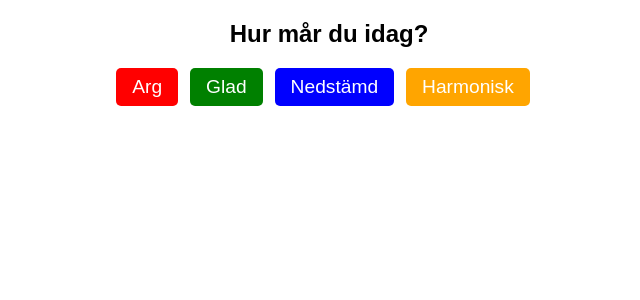
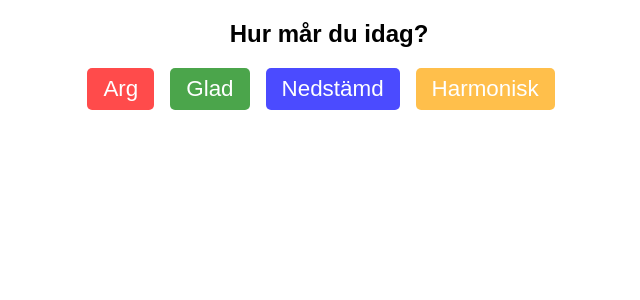
Before and after one commit to javascriptst18/K-nsloJagBoken, a React (Create React App) app: page / in a window 1280 px wide. Shown: the top 300 px of the page, without its empty margins (311-951 px from the left). Built offline with nearby package versions, Linux system fonts and the light colour scheme; the HTML template or start-up script is replaced by a standard one.

Commit message:
Basic buttons implemented

```diff
--- a/src/components/EmotionButton.js
+++ b/src/components/EmotionButton.js
@@ -27,7 +27,11 @@ class EmotionButton extends React.Component {
         onClick={this.handleClick}
       >
         {item.name}
-        {selected && <i className="far fa-check-circle" />}
+        {selected ? (
+          <i className="far fa-check-circle" />
+        ) : (
+          <i className="far fa-circle" />
+        )}
       </button>
     );
   }
--- a/src/components/css/EmotionButton.css
+++ b/src/components/css/EmotionButton.css
@@ -1,14 +1,17 @@
 button.emotion-list-item {
   padding: 8px 16px;
-  font-size: 1.2rem;
+  font-size: 1.4rem;
   color: #feffff;
   border: none;
   border-radius: 5px;
-  margin: 0 12px 12px 0;
+  margin: 0 16px 16px 0;
+  opacity: 0.7;
+  transition: box-shadow 0.2s ease-in-out;
 }
 
 button.emotion-list-item:hover {
   cursor: pointer;
+  opacity: 1;
 }
 
 button.emotion-list-item:active,
@@ -18,10 +21,22 @@ button.emotion-list-item:focus {
 
 button.emotion-list-item:active,
 button.emotion-list-item.selected {
-  -webkit-box-shadow: inset 0px 0px 5px #000;
-  -moz-box-shadow: inset 0px 0px 5px #000;
-  box-shadow: inset 0px 0px 5px #000;
+  -webkit-box-shadow: inset 0px 0px 5px, rgb(0, 0, 0, 0.8);
+  -moz-box-shadow: inset 0px 0px 5px rgb(0, 0, 0, 0.8);
+  box-shadow: inset 0px 0px 5px rgb(0, 0, 0, 0.8);
   opacity: 1;
+}
+
+button.emotion-list-item i {
+  transition: font-size 0.3s ease-in-out, margin 0.3s ease-in-out;
+  font-size: 0;
+  margin-left: 0;
+  vertical-align: center;
+}
+
+button.emotion-list-item.selected i {
+  font-size: inherit;
+  margin-left: 8px;
 }
 
 .red {
```
